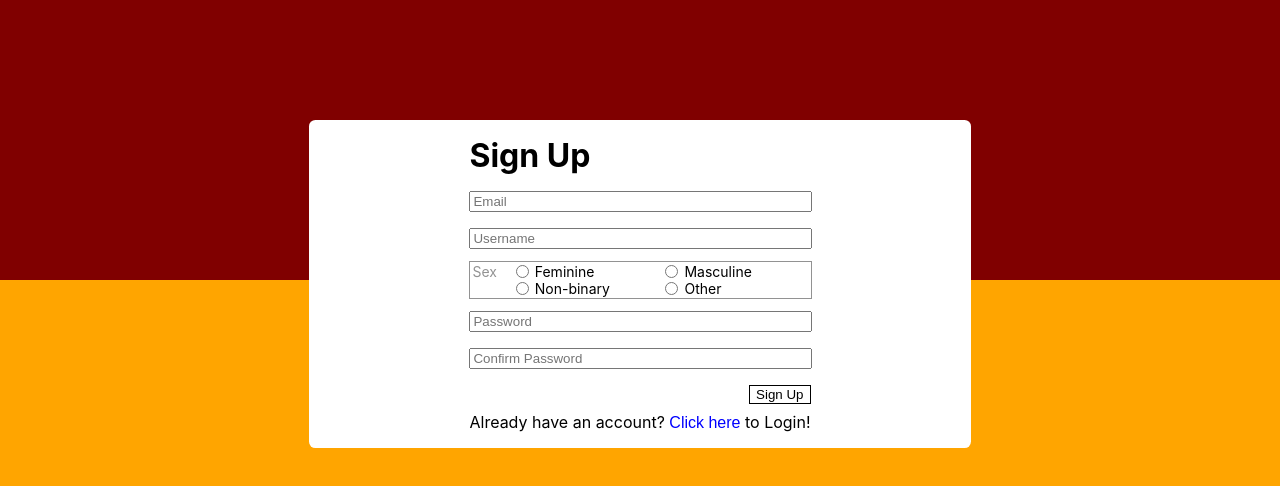
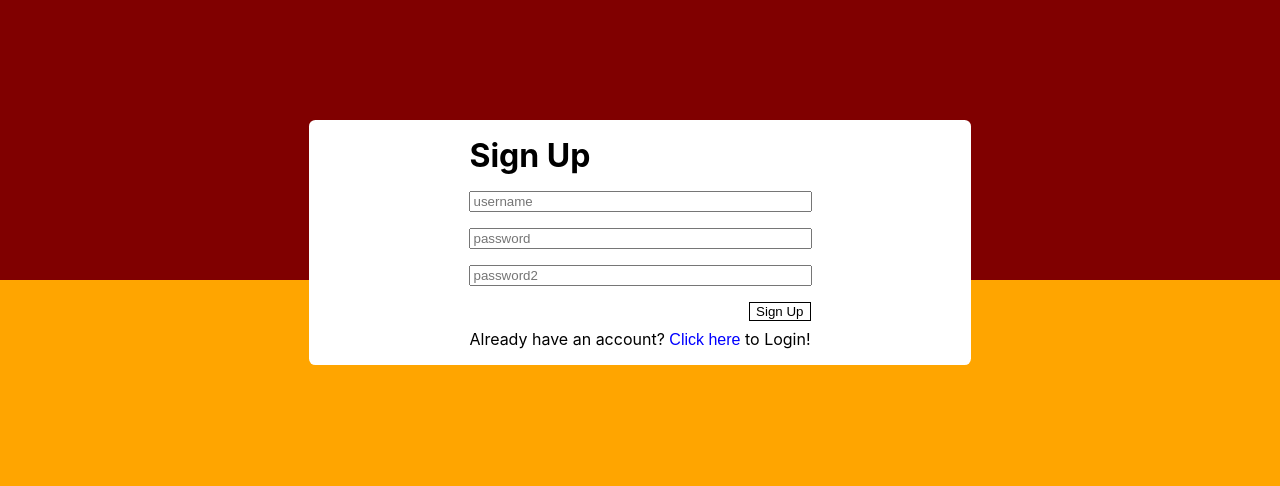
Before and after one commit to bissectra/chat, a React (Create React App) app: page / in a window 1280 px wide. Both pictures are taken after a click on the button "Click here". Shown: the top 486 px of the page. Built offline with nearby package versions, Linux system fonts and the light colour scheme.

Commit message:
refactor sign up + use mockEmail

```diff
--- a/src/components/LoginCard/index.js
+++ b/src/components/LoginCard/index.js
@@ -4,19 +4,19 @@ import AuthInput from "../AuthInput";
 import login from "./login";
 
 export default function LoginCard({ togglePage }) {
-  const [usernameOrEmail, set_usernameOrEmail] = useState("");
+  const [username, setUsername] = useState("");
   const [password, setPassword] = useState("");
 
   const submitHandler = (event) => {
     event.preventDefault();
-    login({ email: usernameOrEmail, password });
+    login({ username, password });
   };
 
   return (
     <div className="Card">
       <h1>Login</h1>
       <form onSubmit={submitHandler}>
-        <AuthInput type="username" setter={set_usernameOrEmail} />
+        <AuthInput type="username" setter={setUsername} />
         <AuthInput type="password" setter={setPassword} />
         <input type="submit" value="Login" />
       </form>
--- a/src/components/LoginCard/login.js
+++ b/src/components/LoginCard/login.js
@@ -1,10 +1,10 @@
 import axios from "axios";
-import { baseURL } from "../../constants";
+import { baseURL, mockEmailDomain } from "../../constants";
 
-export default function login({ email, password }) {
+export default function login({ username, password }) {
   axios
     .post(`${baseURL}/user/login`, {
-      email,
+      email: `${username}@${mockEmailDomain}`,
       password,
     })
     .then((response) => {
--- a/src/components/SignUpCard/index.js
+++ b/src/components/SignUpCard/index.js
@@ -1,121 +1,51 @@
 import "./styles.css";
-import React from "react";
+import { useState } from "react";
 import axios from "axios";
-import { baseURL } from "../../constants";
+import { baseURL, mockEmailDomain } from "../../constants";
+import AuthInput from "../AuthInput";
 
-class SignUpCard extends React.Component {
-  constructor(props) {
-    super(props);
-    this.state = {
-      username: "",
-      email: "",
-      password: "",
-      password2: "",
-    };
-  }
-
-  submitHandler = (event) => {
-    event.preventDefault();
-    this.signUp();
-  };
-
-  signUp() {
+const signUp = ({ password, username, togglePage }) => {
   axios
     .post(`${baseURL}/user`, {
-        username: this.state.username,
-        email: this.state.email,
-        password: this.state.password,
+      username,
+      email: `${username}@${mockEmailDomain}`,
+      password,
     })
     .then((response) => {
-        this.redirectToLogin();
+      togglePage();
     })
     .catch((error) => {
       console.log(error);
     });
-  }
-
-  redirectToLogin = () => {
-    this.props.togglePage();
 };
 
-  render() {
+export default function SignUpCard({ togglePage }) {
+  const [username, setUsername] = useState("");
+  const [password, setPassword] = useState("");
+  const [password2, setPassword2] = useState("");
+
+  const submitHandler = (event) => {
+    event.preventDefault();
+    if (password !== password2) {
+      console.log("passwords don't match");
+    }
+    signUp({ username, password, togglePage });
+  };
+
   return (
     <div>
       <h1>Sign Up</h1>
-        <form onSubmit={this.submitHandler}>
-          <input
-            type="email"
-            id="email"
-            name="email"
-            placeholder="Email"
-            onChange={(event) => this.setState({ email: event.target.value })}
-          />
-          <br />
-          <input
-            type="text"
-            id="username"
-            name="username"
-            placeholder="Username"
-            onChange={(event) =>
-              this.setState({ username: event.target.value })
-            }
-          />
-          <br />
-          <div id="sex-input" className="boxed">
-            <div id="sex-input-title">
-              <label htmlFor="sex-input" style={{ color: "#929292" }}>
-                Sex
-              </label>
-            </div>
-            <div id="sex-input-content" className="radio-button-group">
-              <div>
-                <input type="radio" id="sexFeminine" name="sex" />
-                <label htmlFor="sexFeminine">Feminine</label>
-              </div>
-              <div>
-                <input type="radio" id="sexMasculine" name="sex" />
-                <label htmlFor="sexMasculine">Masculine</label>
-                <br />
-              </div>
-              <div>
-                <input type="radio" id="sexNonBinary" name="sex" />
-                <label htmlFor="sexNonBinary">Non-binary</label>
-              </div>
-              <div>
-                <input type="radio" id="sexOther" name="sex" />
-                <label htmlFor="sexOther">Other</label>
-              </div>
-            </div>
-          </div>
-          <input
-            type="password"
-            id="password"
-            name="password"
-            placeholder="Password"
-            required
-            onChange={(event) =>
-              this.setState({ password: event.target.value })
-            }
-          ></input>
-          <br />
-          <input
-            type="password"
-            id="password2"
-            name="password2"
-            placeholder="Confirm Password"
-            required
-            onChange={(event) =>
-              this.setState({ password2: event.target.value })
-            }
-          ></input>
-          <br />
+      <form onSubmit={submitHandler}>
+        <AuthInput type="username" setter={setUsername} />
+        <AuthInput type="password" setter={setPassword} />
+        <AuthInput type="password2" setter={setPassword2} />
         <div id="login-button">
           <input type="submit" value="Sign Up" />
         </div>
       </form>
       <span id="unregistered-user-text">
         Already have an account?&nbsp;
-          <button className="linkButton" onClick={this.redirectToLogin}>
+        <button className="linkButton" onClick={togglePage}>
           Click here
         </button>
         &nbsp;to Login!
@@ -123,6 +53,3 @@ class SignUpCard extends React.Component {
     </div>
   );
 }
-}
-
-export default SignUpCard;
--- a/src/constants.js
+++ b/src/constants.js
@@ -1 +1,2 @@
 export const baseURL = "http://localhost:3000";
+export const mockEmailDomain = "mockEmail.com";
```
Lines whose indentation alone changed are shown as unchanged.
